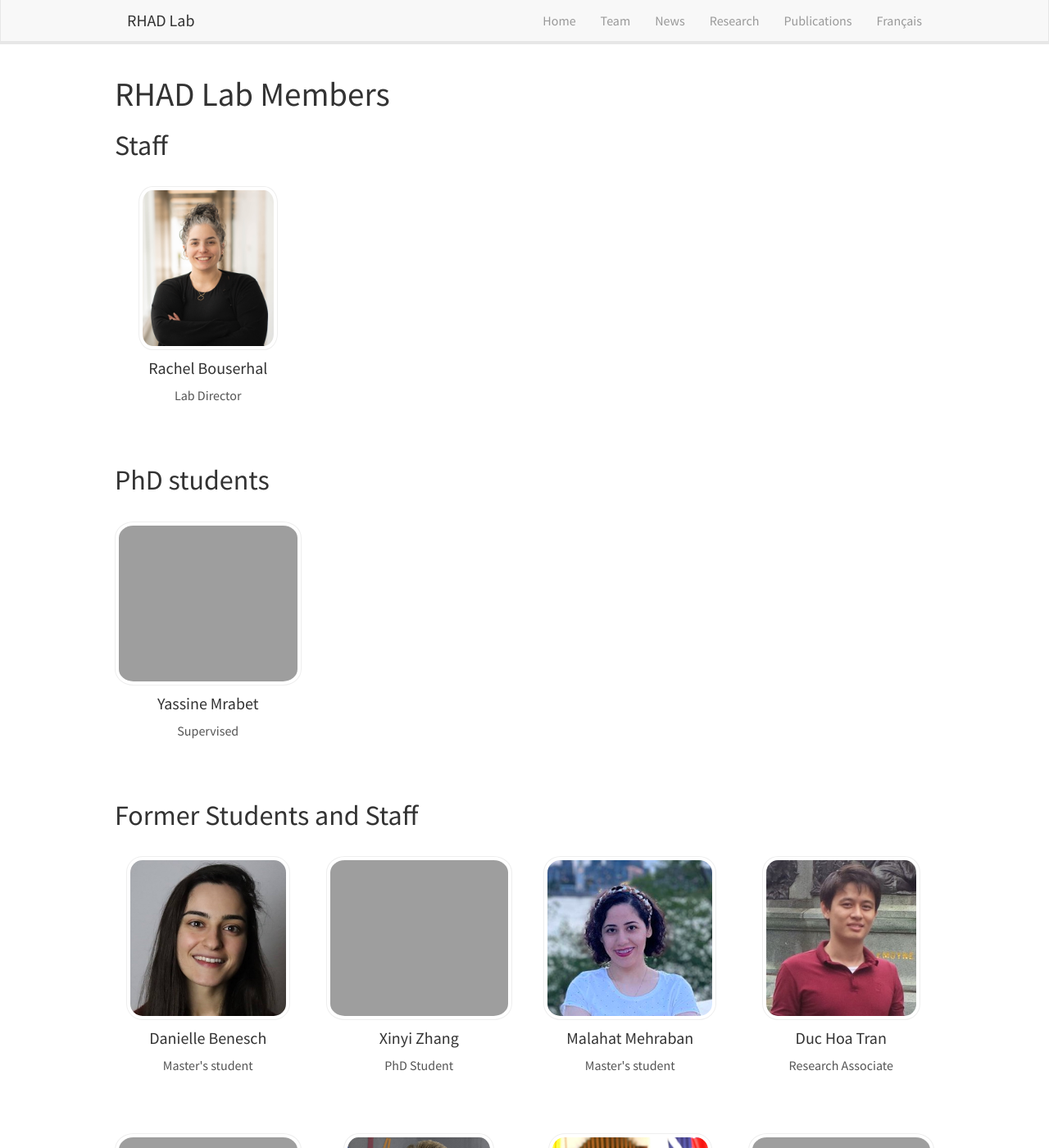
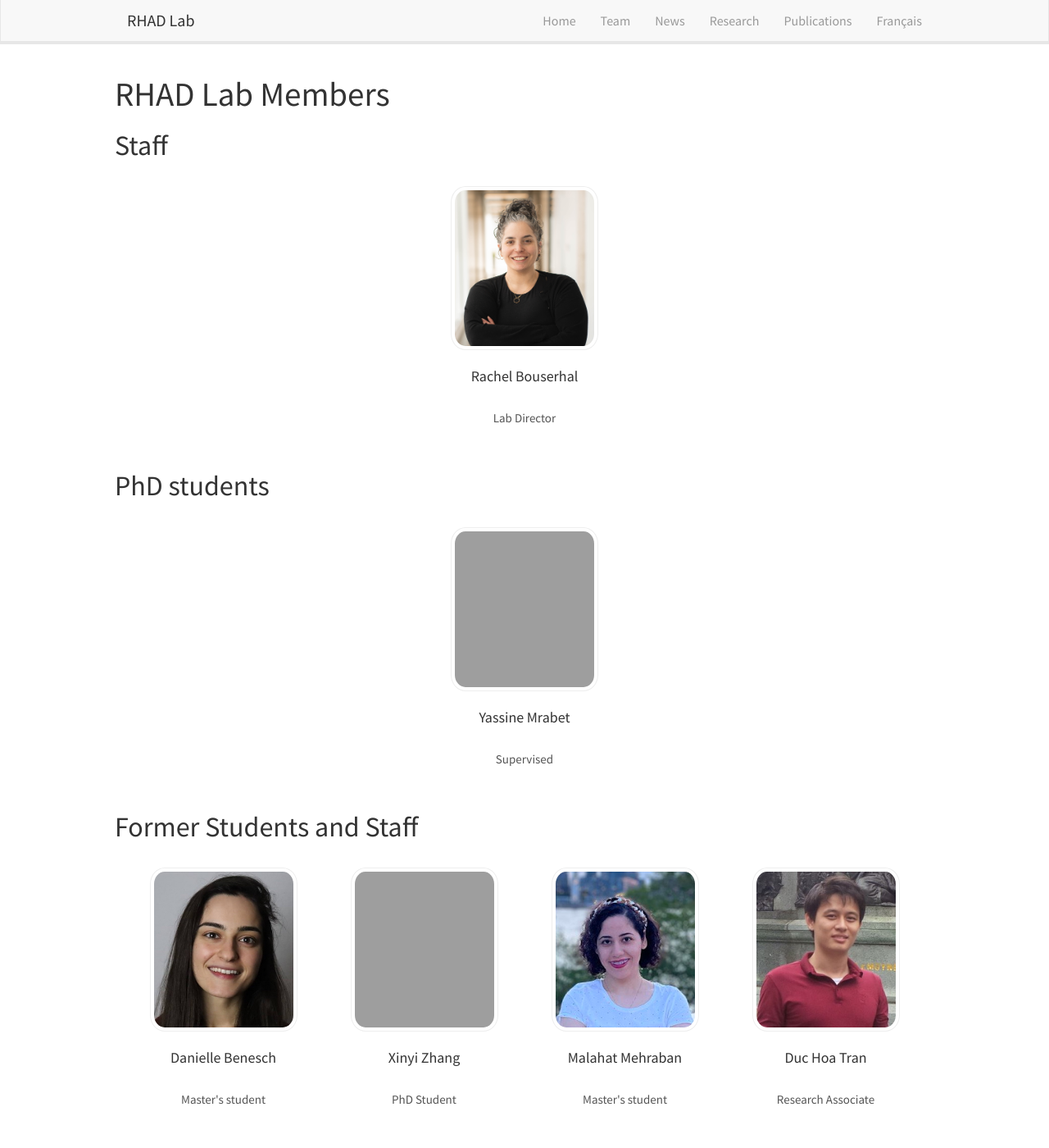
Before and after one commit to rhad-lab/rhad-lab.github.io, a Jekyll site: the page built from _pages/team/index.html, in a window 1280 px wide and 1400 px high. Shown: the whole window at 82% size. Built offline with Jekyll 4.4.1, drawn with Linux system fonts in a browser that asks for light colours; nearby versions of some CDN libraries.

Commit message:
Crop team photos

```diff
--- a/_pages/team/index.html
+++ b/_pages/team/index.html
@@ -9,52 +9,81 @@ permalink: /team/
 <h1>RHAD Lab Members</h1>
 
 <style>
+    .team-section {
+        margin-bottom: 35px;
+    }
+
+    .team-row {
+        display: flex;
+        flex-wrap: wrap;
+        justify-content: center;
+        gap: 25px;
+    }
+
+    .team-member-col {
+        width: 220px;
+        display: flex;
+        justify-content: center;
+    }
+
+    .team-member-card {
+        width: 220px;
+        display: flex;
+        align-items: center;
+        justify-content: flex-start;
+        flex-direction: column;
+        height: 100%;
+        border: none;
+        text-align: center;
+    }
+
+    .team-member-card a {
+        display: flex;
+        justify-content: center;
+        align-items: center;
+    }
+
     .team-member-card img {
-        width: auto;
+        width: 180px;
         height: 200px;
+        object-fit: cover;
+        object-position: center;
+        border-radius: 10%;
+    }
+
+    .team-member-card .card-body {
+        padding-top: 10px;
         text-align: center;
     }
 
     .card-title {
         text-align: center;
+        font-size: 18px;
+        line-height: 1.2;
+        min-height: 45px;
+        margin-bottom: 8px;
     }
 
     .card-text {
         text-align: center;
-    }
-
-    .team-member-card {
-        display: flex;
-        align-items: center;
-        justify-content: center;
-        flex-direction: column;
-        height: 100%;
-        border: none;
-    }
-
-    .team-member-col {
-        display: flex;
-        justify-content: center;
-        margin-bottom: 20px;
-    }
-
-    .team-member-card .card-body {
-        text-align: center;
+        font-size: 15px;
+        line-height: 1.2;
+        margin-bottom: 0;
     }
 </style>
+
 
 <!-- Staff -->
 {% assign members = site.posts | where: 'category', 'staff' | sort: 'date' %}
 {% if members.size > 0 %}
 <h2><a id="staff"></a>Staff</h2>
-<div class="row justify-content-center">
+<div class="team-row team-section">
     {% for member in members %}
-    <div class="col-sm-3 mb-3 team-member-col">
+    <div class="team-member-col">
         <div class="card team-member-card">
             <a href="{{ member.url }}">
                 <img src="{{ site.url }}{{ site.baseurl }}/images/team/{{ member.image }}"
-                    class="card-img-top img-thumbnail"
-                    style="border-radius: 10%;" />
+                     class="img-thumbnail" />
             </a>
             <div class="card-body">
                 <h4 class="card-title">{{ member.title }}</h4>
@@ -71,14 +100,13 @@ permalink: /team/
 {% assign members = site.posts | where: 'category', 'phd_student' | sort: 'date' %}
 {% if members.size > 0 %}
 <h2><a id="phd"></a>PhD students</h2>
-<div class="row justify-content-center">
+<div class="team-row team-section">
     {% for member in members %}
-    <div class="col-sm-3 mb-3 team-member-col">
+    <div class="team-member-col">
         <div class="card team-member-card">
             <a href="{{ member.url }}">
                 <img src="{{ site.url }}{{ site.baseurl }}/images/team/{{ member.image }}"
-                    class="card-img-top img-thumbnail"
-                    style="border-radius: 10%;" />
+                     class="img-thumbnail" />
             </a>
             <div class="card-body">
                 <h4 class="card-title">{{ member.title }}</h4>
@@ -95,14 +123,13 @@ permalink: /team/
 {% assign members = site.posts | where: 'category', 'student' | sort: 'date' %}
 {% if members.size > 0 %}
 <h2><a id="student"></a>Master students</h2>
-<div class="row justify-content-center">
+<div class="team-row team-section">
     {% for member in members %}
-    <div class="col-sm-3 mb-3 team-member-col">
+    <div class="team-member-col">
         <div class="card team-member-card">
             <a href="{{ member.url }}">
                 <img src="{{ site.url }}{{ site.baseurl }}/images/team/{{ member.image }}"
-                    class="card-img-top img-thumbnail"
-                    style="border-radius: 10%;" />
+                     class="img-thumbnail" />
             </a>
             <div class="card-body">
                 <h4 class="card-title">{{ member.title }}</h4>
@@ -119,14 +146,13 @@ permalink: /team/
 {% assign members = site.posts | where: 'category', 'research_assistant' | sort: 'date' %}
 {% if members.size > 0 %}
 <h2><a id="research-assistant"></a>Research assistants</h2>
-<div class="row justify-content-center">
+<div class="team-row team-section">
     {% for member in members %}
-    <div class="col-sm-3 mb-3 team-member-col">
+    <div class="team-member-col">
         <div class="card team-member-card">
             <a href="{{ member.url }}">
                 <img src="{{ site.url }}{{ site.baseurl }}/images/team/{{ member.image }}"
-                    class="card-img-top img-thumbnail"
-                    style="border-radius: 10%;" />
+                     class="img-thumbnail" />
             </a>
             <div class="card-body">
                 <h4 class="card-title">{{ member.title }}</h4>
@@ -142,14 +168,13 @@ permalink: /team/
 {% assign members = site.posts | where: 'category', 'intern' | sort: 'date' %}
 {% if members.size > 0 %}
 <h2><a id="intern"></a>Interns</h2>
-<div class="row justify-content-center">
+<div class="team-row team-section">
     {% for member in members %}
-    <div class="col-sm-3 mb-3 team-member-col">
+    <div class="team-member-col">
         <div class="card team-member-card">
             <a href="{{ member.url }}">
                 <img src="{{ site.url }}{{ site.baseurl }}/images/team/{{ member.image }}"
-                    class="card-img-top img-thumbnail"
-                    style="border-radius: 10%;" />
+                     class="img-thumbnail" />
             </a>
             <div class="card-body">
                 <h4 class="card-title">{{ member.title }}</h4>
@@ -165,14 +190,13 @@ permalink: /team/
 {% assign members = site.posts | where: 'category', 'former_student' | sort: 'date' %}
 {% if members.size > 0 %}
 <h2><a id="former"></a>Former Students and Staff</h2>
-<div class="row justify-content-center">
+<div class="team-row team-section">
     {% for member in members %}
-    <div class="col-sm-3 mb-3 team-member-col">
+    <div class="team-member-col">
         <div class="card team-member-card">
             <a href="{{ member.url }}">
                 <img src="{{ site.url }}{{ site.baseurl }}/images/team/{{ member.image }}"
-                    class="card-img-top img-thumbnail"
-                    style="border-radius: 10%;" />
+                     class="img-thumbnail" />
             </a>
             <div class="card-body">
                 <h4 class="card-title">{{ member.title }}</h4>
```
